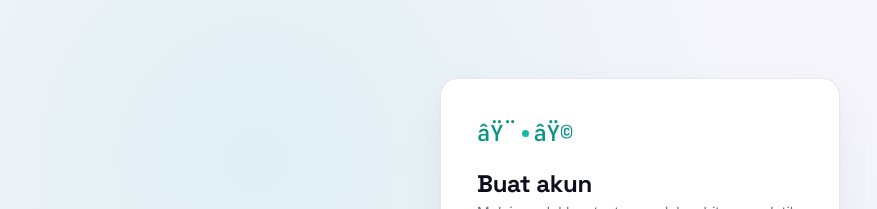
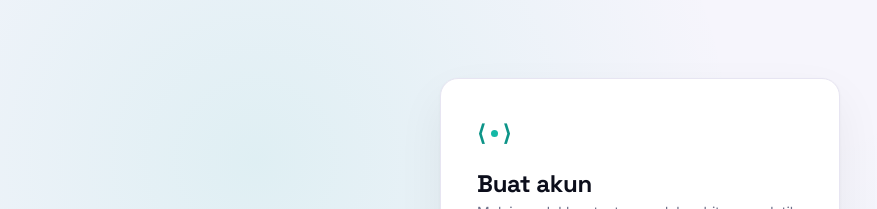
Before and after one commit to apikmencle/LinkMe, a Next.js app: page /register in a window 1280 px wide. Shown: the top 209 px of the page, without its empty margins (0-877 px from the left). Built offline with nearby package versions, Linux system fonts and the light colour scheme; no server answers.

Commit message:
Fix brand bracket characters in register.js

```diff
--- a/pages/register.js
+++ b/pages/register.js
@@ -81,9 +81,9 @@ export default function Register() {
       <Seo title="Daftar" description="Buat akun LinkMe gratis dan mulai pendekkan tautanmu dalam hitungan detik." />
       <div className="auth-card">
         <div className="brand-mark">
-          <span className="brand-bracket">âŸ¨</span>
+          <span className="brand-bracket">{'\u27E8'}</span>
           <span className="brand-dot" />
-          <span className="brand-bracket">âŸ©</span>
+          <span className="brand-bracket">{'\u27E9'}</span>
         </div>
         <h1>Buat akun</h1>
         <p className="auth-sub">Mulai pendekkan tautanmu dalam hitungan detik.</p>
@@ -160,4 +160,4 @@ export default function Register() {
       </div>
     </div>
   );
-    }
+              }
```
